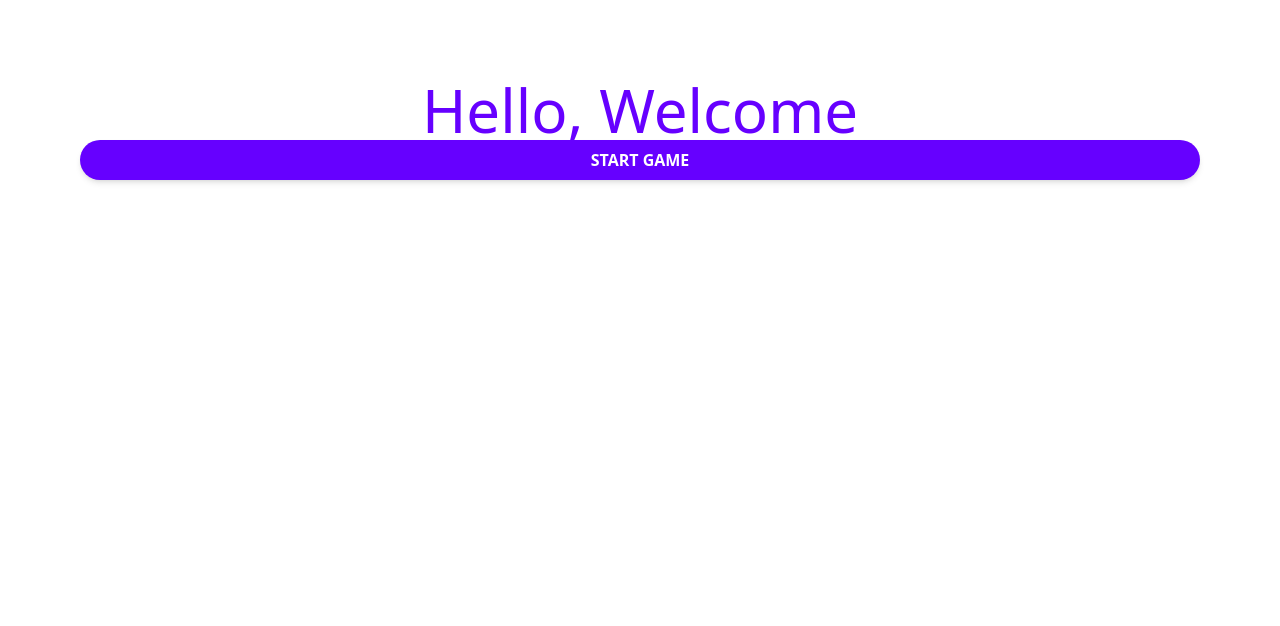
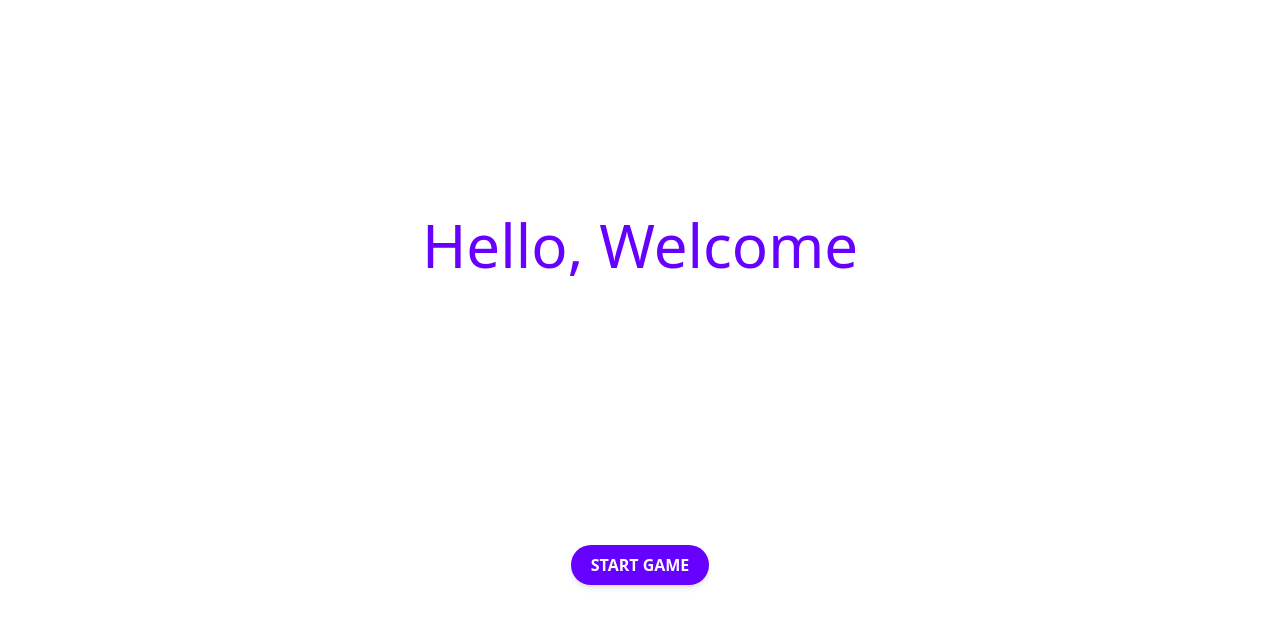
Before and after one commit to Estdiag/trivia-game, a React (Vite) app: page / in a window 1280 px wide. Shown: the top 626 px of the page. Built offline with nearby package versions, Linux system fonts and the light colour scheme; the HTML template or start-up script is replaced by a standard one.

Commit message:
update button text and enhance layout; adjust styles

```diff
--- a/src/components/Filters.jsx
+++ b/src/components/Filters.jsx
@@ -49,7 +49,7 @@ export default function Filters({ onChange, values, onClick }) {
       </Select>
       <div>
         <Button className="btn-primary" type="submit">
-          Consultar
+          Search
         </Button>
       </div>
     </form>
--- a/src/index.css
+++ b/src/index.css
@@ -22,6 +22,7 @@
     background-color: var(--color-violet-600);
     color: #fff;
     box-shadow: var(--shadow-md);
+    max-width: 300px;
     &:hover:not(:disabled) {
       @media (hover: hover) {
         cursor: pointer;
--- a/src/pages/Landing.jsx
+++ b/src/pages/Landing.jsx
@@ -5,7 +5,7 @@ import Button from '../components/Button';
 export default function Landing() {
   const navigate = useNavigate();
   return (
-    <div className="flex flex-col justify-around" >
+    <div className="flex flex-col justify-around h-full items-center" >
       <h1 className="text-center text-6xl text-violet-600">Hello, Welcome</h1>
       <Button
         onClick={() => {
```
